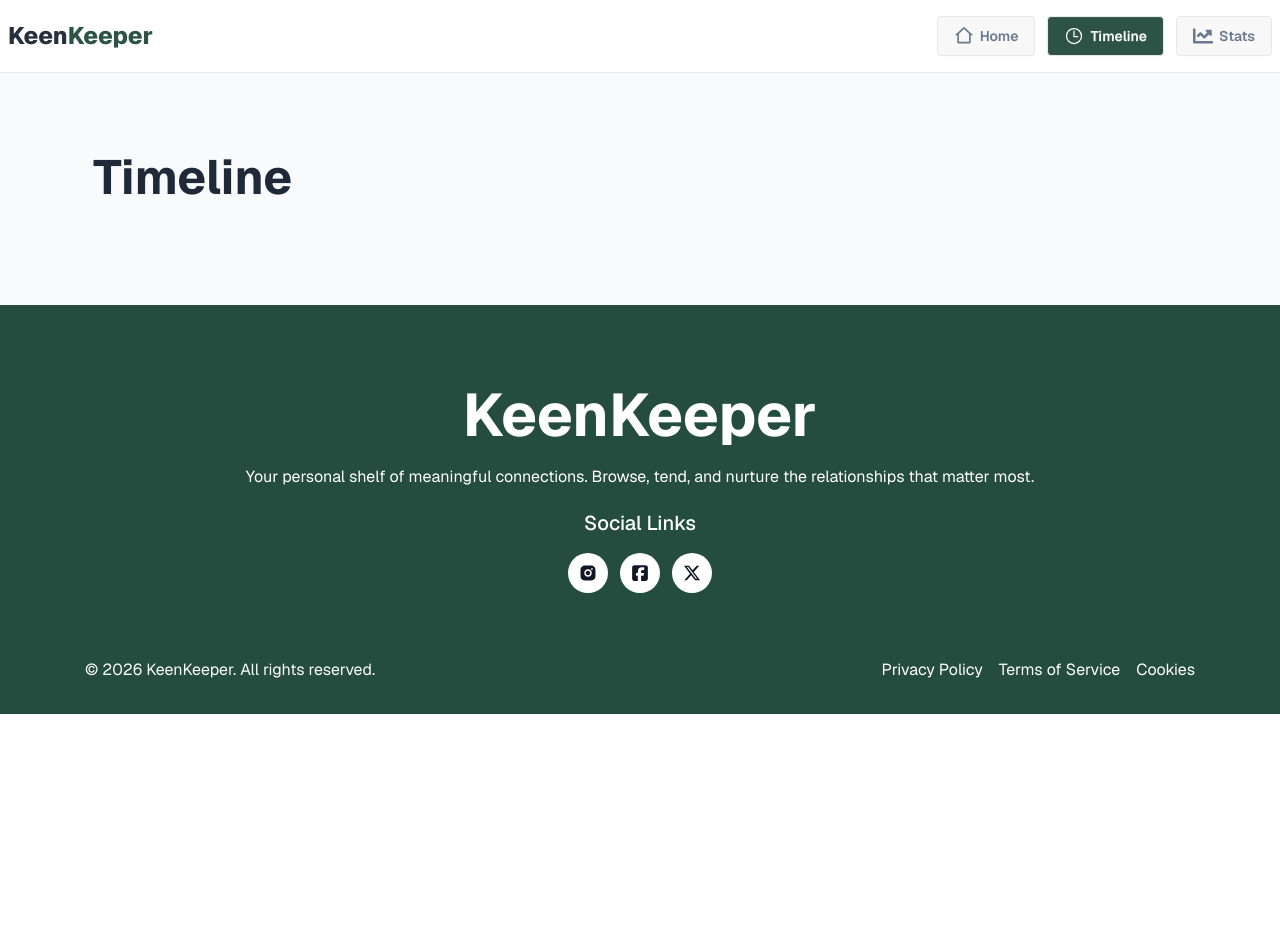
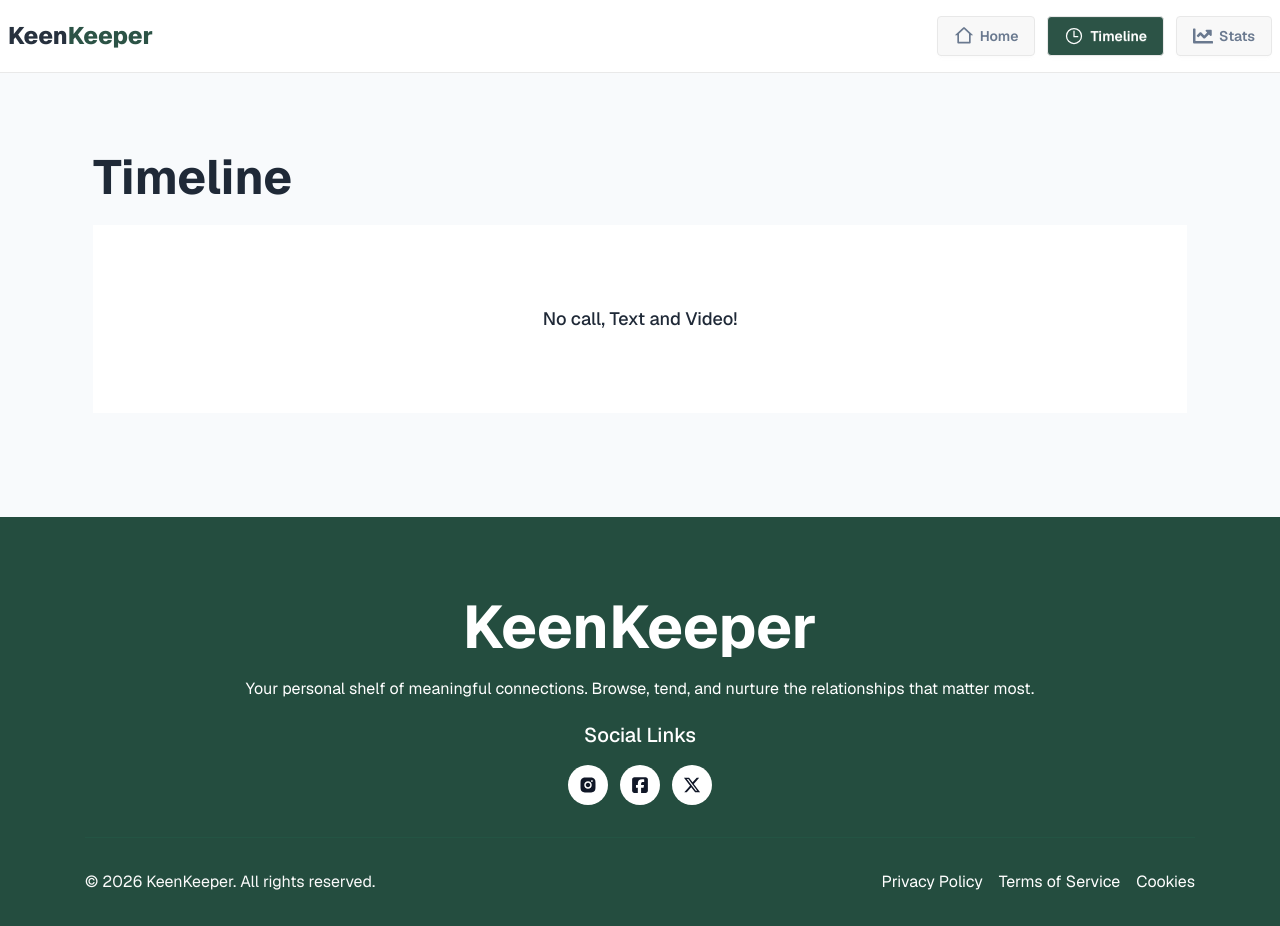
Before and after one commit to jubayer50/KeenKeeper, a React (Vite) app: page /timeline in a window 1280 px wide. Before the commit the page ends 800 px from the top, so only its background shows below. Built offline with nearby package versions, Linux system fonts and the light colour scheme.

Commit message:
empty massage implement in timeline page

```diff
--- a/src/Components/Timeline/TextCard.jsx
+++ b/src/Components/Timeline/TextCard.jsx
@@ -2,7 +2,8 @@ import React from "react";
 import TextIcon from "../../assets/text.png";
 
 const TextCard = ({ item }) => {
-  console.log(item, "from textcard");
+  // console.log(item, "from textcard");
+
   return (
     <div className="bg-white p-4 rounded-lg border border-[#E9E9E9]">
       <div className="flex gap-4 items-center">
--- a/src/Pages/Stats/Stats.jsx
+++ b/src/Pages/Stats/Stats.jsx
@@ -26,9 +26,7 @@ const Stats = () => {
 
           {text.length == 0 && call.length == 0 && video.length == 0 ? (
             <div>
-              <h2 className="py-20 text-center text-3xl">
-                No data for pie PieChart.
-              </h2>
+              <h2 className="py-10 text-center text-lg">No data for Chart.</h2>
             </div>
           ) : (
             <div className=" flex justify-center items-center mt-4">
--- a/src/Pages/Timeline/Timeline.jsx
+++ b/src/Pages/Timeline/Timeline.jsx
@@ -12,6 +12,14 @@ const Timeline = () => {
   // console.log(text, "from timeline text");
   // console.log(video, "from timeline video");
 
+  if (call.length == 0 && text.length == 0 && video.length == 0) {
+    <div className="bg-white py-20">
+      <h2 className="text-lg font-medium text-[#1F2937] text-center">
+        No call, Text and Video!
+      </h2>
+    </div>;
+  }
+
   return (
     <div className="bg-[#F8FAFC] py-15 md:py-20">
       <div className="max-w-277.5 mx-auto px-2 space-y-6">
@@ -20,6 +28,14 @@ const Timeline = () => {
             Timeline{" "}
           </h2>
         </div>
+
+        {call.length == 0 && text.length == 0 && video.length == 0 && (
+          <div className="bg-white py-20">
+            <h2 className="text-lg font-medium text-[#1F2937] text-center">
+              No call, Text and Video!
+            </h2>
+          </div>
+        )}
 
         <div className="space-y-4">
           {/* call card */}
```
